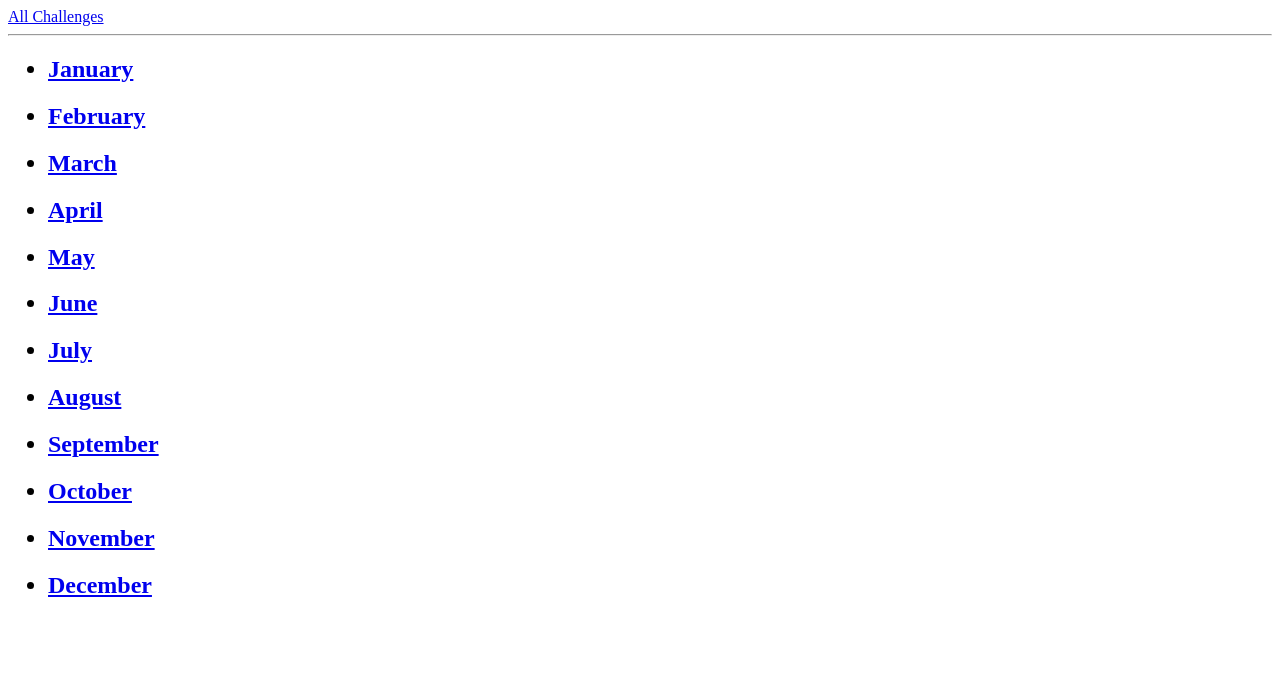
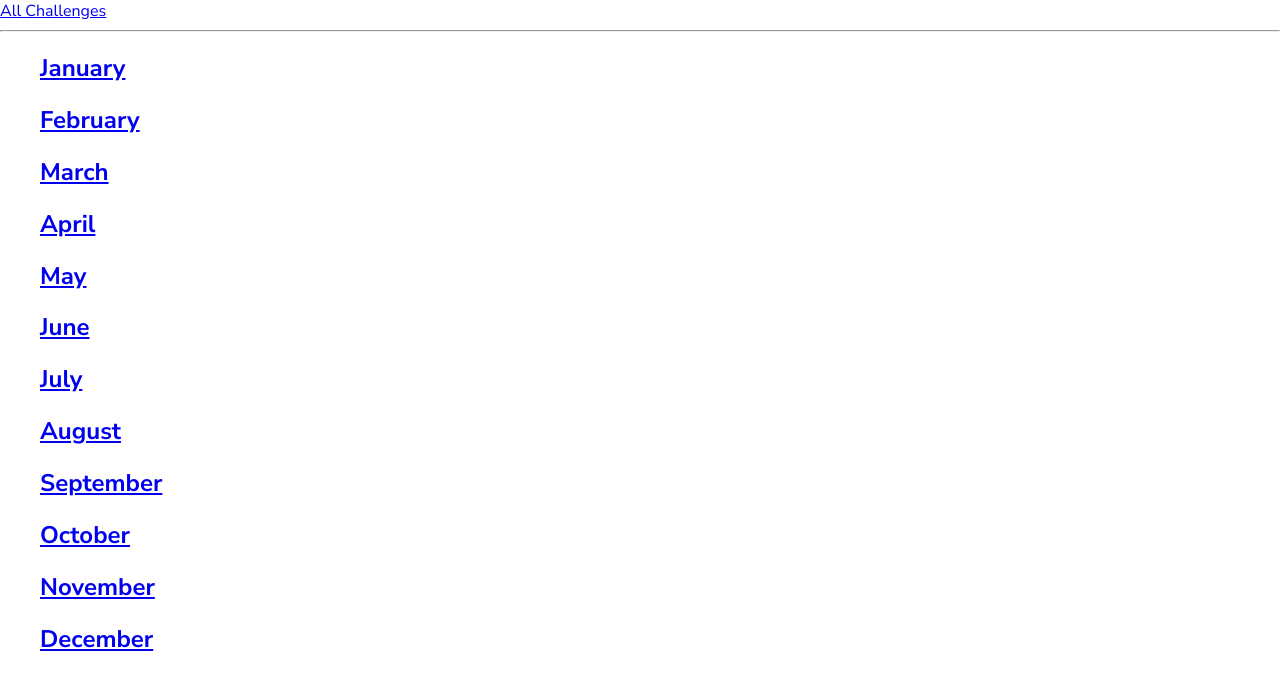
Before and after one commit to nkabsch98/DjangoUdemyProject, a Django app: page /challenges/ in a window 1280 px wide. Shown: the top 690 px of the page. Run offline with Django 4.2, Linux system fonts and the light colour scheme.

Commit message:
First css files added

```diff
--- /dev/null
+++ b/mypage/challenges/static/challenges/challenges.css
@@ -0,0 +1,3 @@
+ul {
+    list-style: none;
+}
--- a/mypage/challenges/templates/challenges/index.html
+++ b/mypage/challenges/templates/challenges/index.html
@@ -1,4 +1,10 @@
 {% extends 'base.html' %}
+{% load static %}
+
+{% block css_files %}
+    <link rel="stylesheet" href="{% static "challenges/challenges.css" %}">
+{% endblock css_files %}
+
 {% block page_title %}
 All Challenges
 {% endblock %}
--- a/mypage/challenges/views.py
+++ b/mypage/challenges/views.py
@@ -1,7 +1,7 @@
 from django.shortcuts import render
-from django.http import HttpResponse, HttpResponseNotFound, HttpResponseRedirect
+from django.http import Http404, HttpResponseNotFound, HttpResponseRedirect
 from django.urls import reverse
-
+from django.template.loader import render_to_string
 
 # dictionary with monthly challenges
 monthly_challenges = {
@@ -43,7 +43,7 @@ def monthly_challenge(request, month):
             "text": challenge_text
         })
     except:
-        return HttpResponseNotFound("<h1>This month is not supported!</h1>")
+        raise Http404()
 
 
 # function with months list (/challenges)
--- a/mypage/mypage/settings.py
+++ b/mypage/mypage/settings.py
@@ -121,6 +121,10 @@ USE_TZ = True
 
 STATIC_URL = 'static/'
 
+STATICFILES_DIRS = [
+    BASE_DIR / "static"
+]
+
 # Default primary key field type
 # https://docs.djangoproject.com/en/4.2/ref/settings/#default-auto-field
 
--- /dev/null
+++ b/mypage/static/styles.css
@@ -0,0 +1,9 @@
+@import url('https://fonts.googleapis.com/css2?family=Nunito+Sans:wght@400;700&display=swap');
+
+html {
+    font-family: 'Nunito Sans', sans-serif;
+}
+
+body {
+    margin: 0;
+}
--- a/mypage/templates/base.html
+++ b/mypage/templates/base.html
@@ -1,3 +1,5 @@
+{% load static %}
+
 <!DOCTYPE html>
 <html lang="en">
 <head>
@@ -5,6 +7,8 @@
     <meta http-equiv="X-UA-Compatible" content="IE=edge">
     <meta name="viewport" content="width=device-width, initial-scale=1.0">
     <title>{% block page_title %}My Challenges{% endblock %}</title>
+    <link rel="stylesheet" href="{% static "styles.css" %}">
+    {% block css_files %} {% endblock %}
 </head>
 <body>
     {% block content %}
```
Also changed, not shown: mypage/templates/404.html (added, +10 -0 lines).
